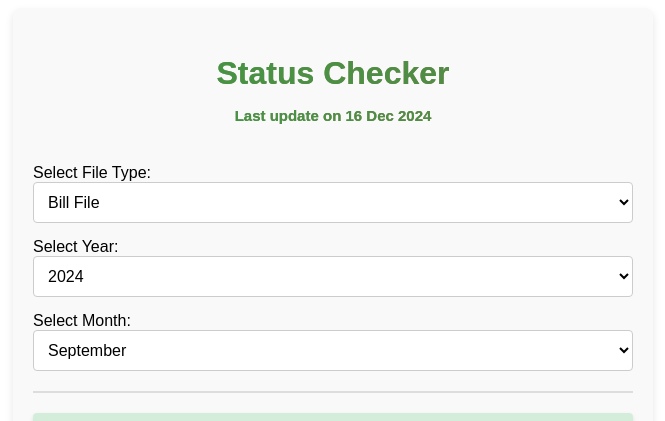
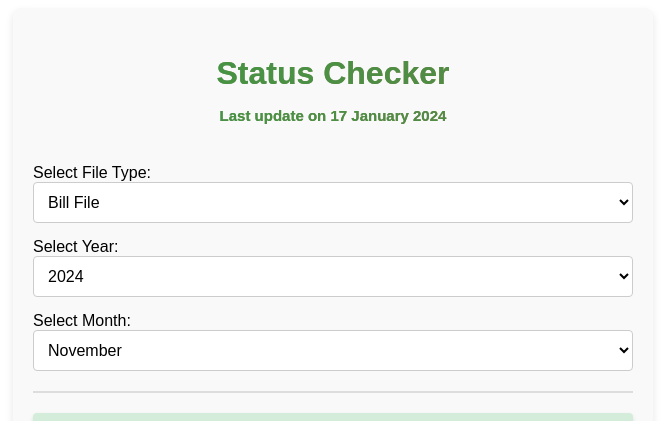
Before and after one commit to misbah2039/statustracker, a React (Create React App) app: page / in a window 1280 px wide. Shown: the top 421 px of the page, without its empty margins (307-972 px from the left). Built offline with nearby package versions, Linux system fonts and the light colour scheme; no server answers.

Commit message:
26commit

```diff
--- a/src/App.js
+++ b/src/App.js
@@ -12,7 +12,7 @@ function StatusChecker() {
 
   const [selectedFile, setSelectedFile] = useState("Bill");
   const [selectedYear, setSelectedYear] = useState("2024");
-  const [selectedMonth, setSelectedMonth] = useState("September");
+  const [selectedMonth, setSelectedMonth] = useState("November");
   const [resetAnimationKey, setResetAnimationKey] = useState(0);
   const [visitorCount, setVisitorCount] = useState(null); // State to hold visitor count
 
@@ -58,7 +58,7 @@ function StatusChecker() {
   return (
     <div className="status-checker-container">
       <h2>Status Checker</h2>
-      <p>Last update on 16 Dec 2024</p>
+      <p>Last update on 17 January 2024</p>
 
       {/* File Type Selection */}
       <div className="file-selector">
```
